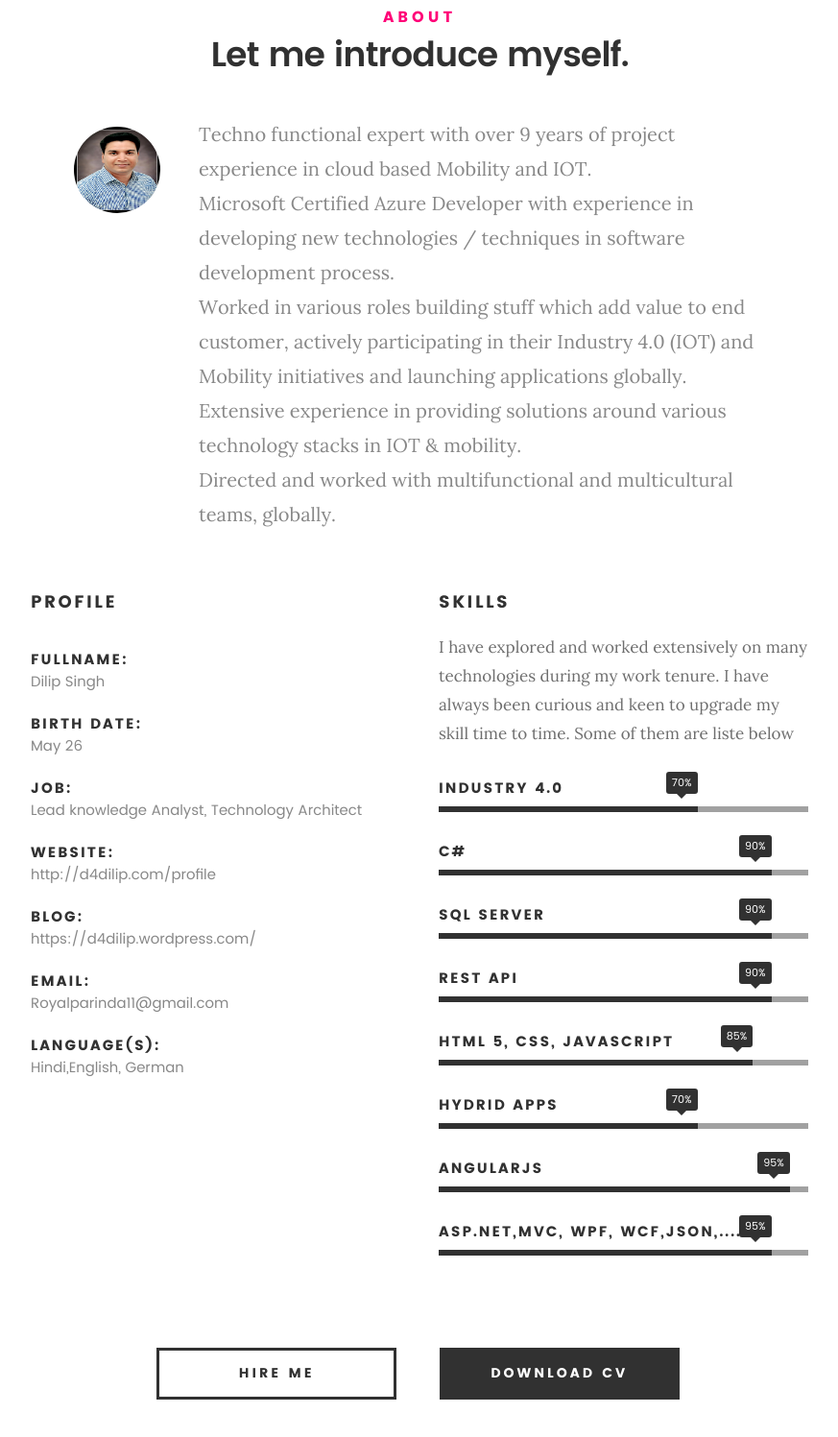
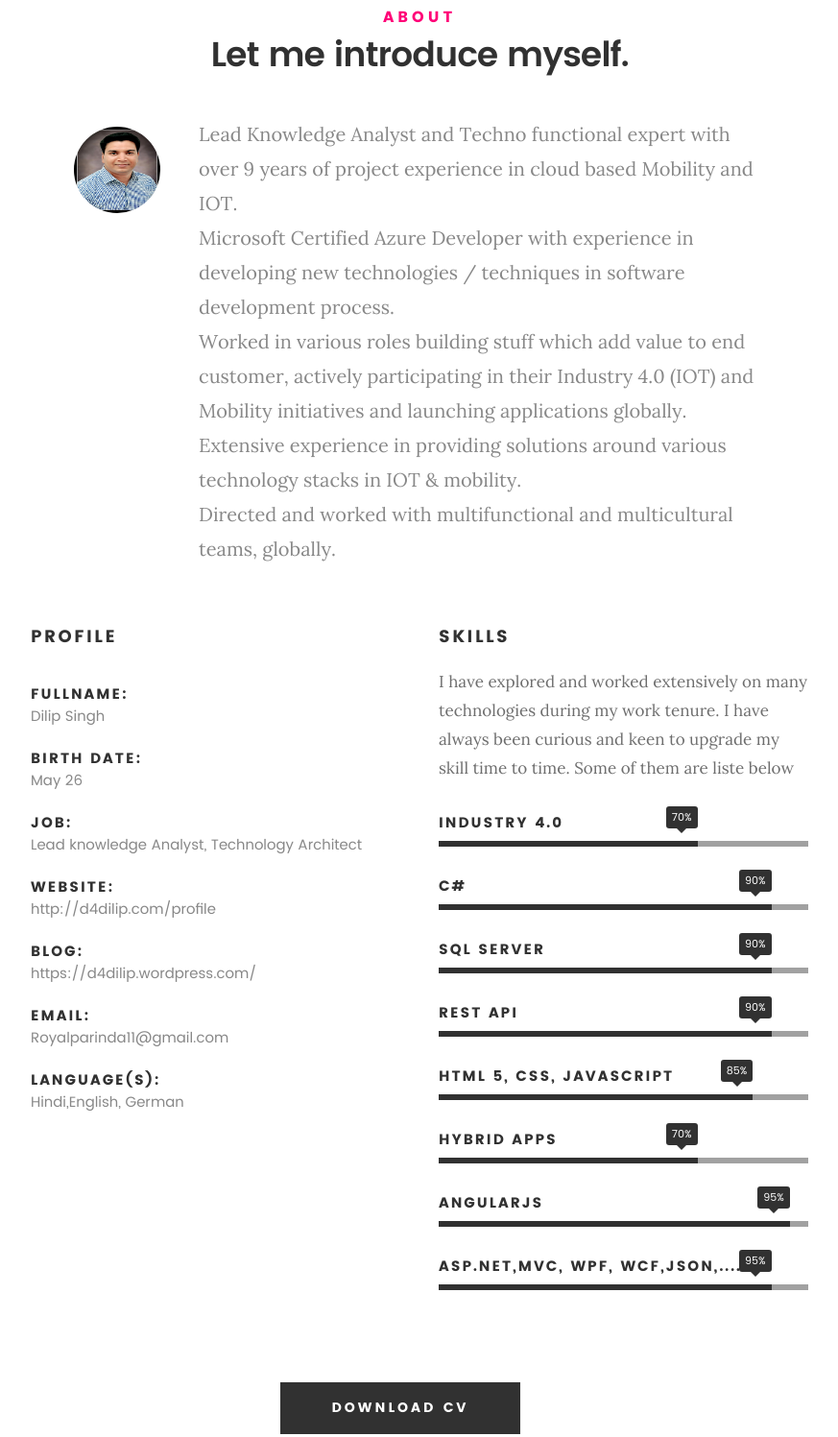
Before and after one commit to d4dilip/d4dilip.github.io, a plain HTML site: page profile/index.html in a window 1280 px wide. Shown: the part 917-2414 px from the top of the page at 96% size, without its empty margins (203-1076 px from the left). Drawn offline with Linux system fonts and the light colour scheme; files whose address does not match are found by name.

Commit message:
Update index.html

```diff
--- a/profile/index.html
+++ b/profile/index.html
@@ -122,7 +122,7 @@
 
                     <img src="images/profile-pic.jpg" alt="Profile Picture">
 
-                    <p class="lead">Techno functional expert with over 9 years of project experience in cloud based Mobility and IOT.
+                    <p class="lead">Lead Knowledge Analyst and Techno functional expert with over 9 years of project experience in cloud based Mobility and IOT.
                         <br/> Microsoft Certified Azure Developer with experience in developing new technologies / techniques
                         in software development process.
                         <br/>Worked in various roles building stuff which add value to end customer, actively participating in their Industry 4.0 (IOT) and
@@ -206,7 +206,7 @@
                     </li>
                     <li>
                         <div class="progress percent70"><span>70%</span></div>
-                        <strong>Hydrid Apps</strong>
+                        <strong>Hybrid Apps</strong>
                     </li>
                     <li>
                         <div class="progress percent95"><span>95%</span></div>
@@ -226,7 +226,7 @@
 
         <div class="row button-section">
             <div class="col-twelve">
-                <a href="#contact" title="Hire Me" class="button stroke smoothscroll" disabled="disabled">Hire Me</a>
+
                 <a target="blank" href="Dilip-TechnoFunctional Consultant-Profile.pdf" title="Download CV" class="button button-primary">Download CV</a>
             </div>
         </div>
```
